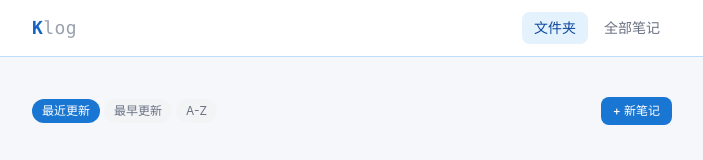
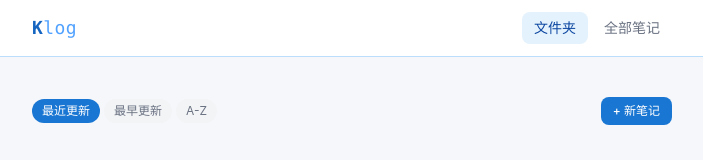
Before and after one commit to lumos0219-cyber/notesapp, a React (Vite) app: page / in a window 1280 px wide. Shown: the top 160 px of the page, without its empty margins (288-991 px from the left). Built offline with nearby package versions, Linux system fonts and the light colour scheme.

Commit message:
Tweak log color to lighter blue

```diff
--- a/src/components/Layout.tsx
+++ b/src/components/Layout.tsx
@@ -10,7 +10,7 @@ export default function Layout() {
       <nav className="bg-white border-b border-blue-100 sticky top-0 z-10">
         <div className="max-w-2xl mx-auto px-4 h-14 flex items-center justify-between">
           <Link to="/" className="text-lg no-underline font-mono tracking-wide">
-            <span className="font-bold text-blue-600">K</span><span className="font-normal text-gray-400">log</span>
+            <span className="font-bold text-blue-600">K</span><span className="font-normal text-blue-400">log</span>
           </Link>
           <div className="flex gap-1">
             <Link
```
